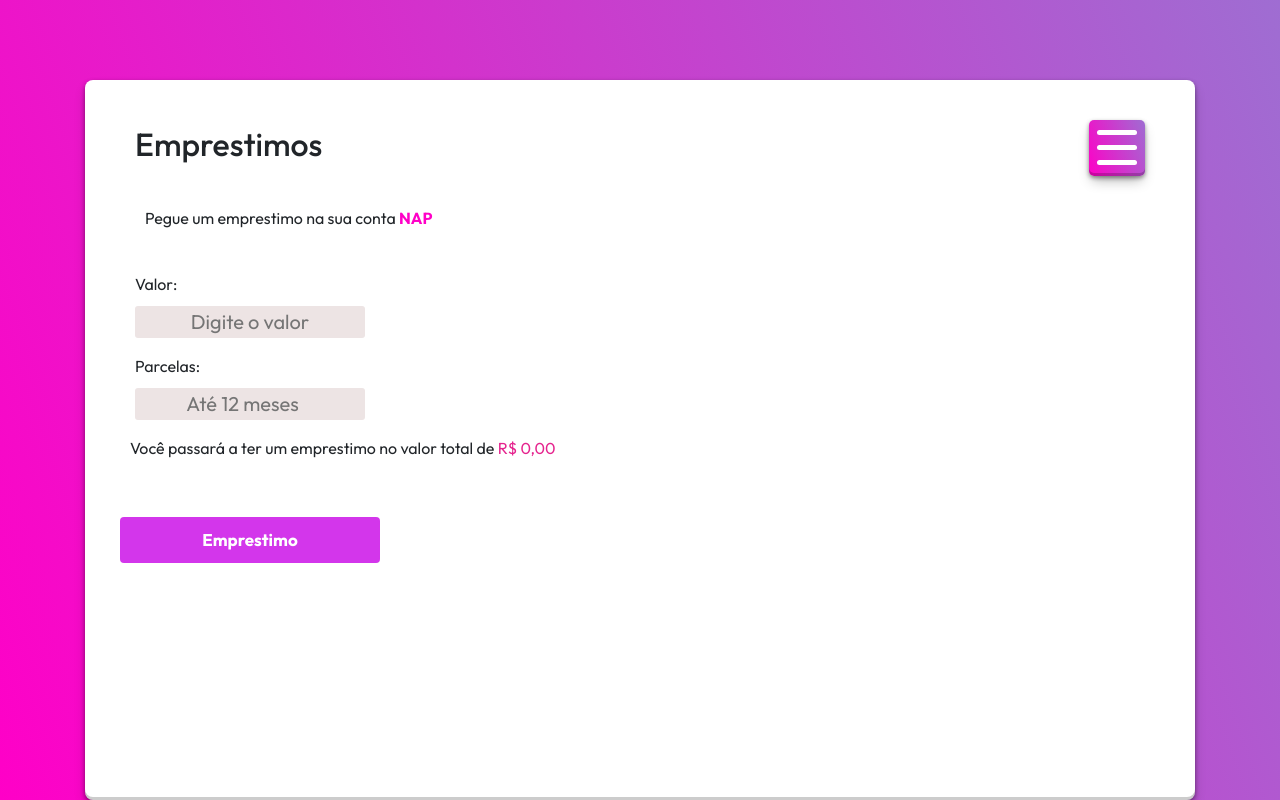
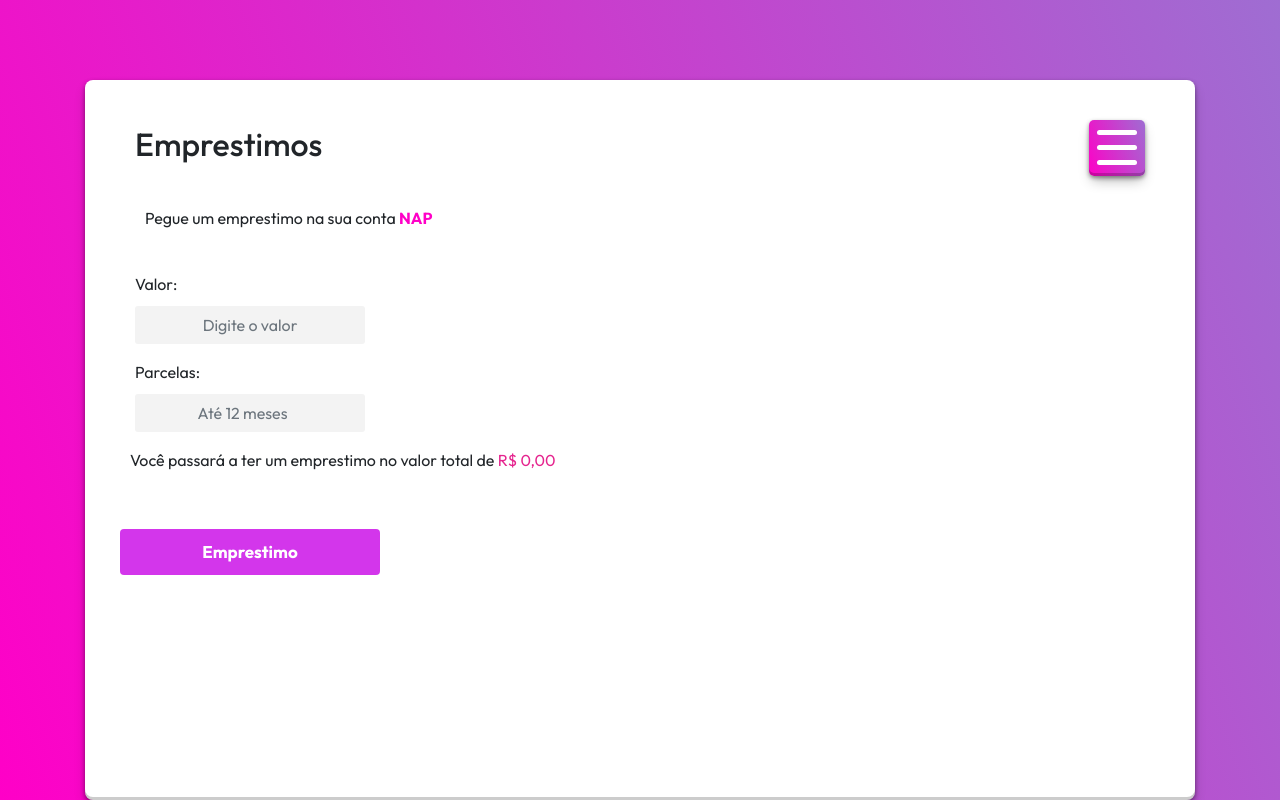
Before and after one commit to luis10barbo/nap-bank, a PHP site: page /perfil/emprestimo.php in a window 1280 px wide. Run offline with PHP 8.4, Linux system fonts and the light colour scheme.

Commit message:
Padronizado inputs

```diff
--- a/perfil/deposito.php
+++ b/perfil/deposito.php
@@ -15,6 +15,7 @@ if (empty(adquirir_usuario())) {
   <link rel="stylesheet" href="../static/css/depTrans.css" />
   <link rel="stylesheet" href="../static/css/lib/bootstrap.css" />
   <link rel="stylesheet" href="../static/css/menu.css">
+  <link rel="stylesheet" href="../static/css/geral.css">
 
 
   <title>Depósito</title>
--- a/perfil/emprestimo.php
+++ b/perfil/emprestimo.php
@@ -9,6 +9,7 @@
   <link rel="stylesheet" href="../static/css/emprestimo.css" />
   <link rel="stylesheet" href="../static/css/lib/bootstrap.css">
   <link rel="stylesheet" href="../static/css/menu.css">
+  <link rel="stylesheet" href="../static/css/geral.css">
 
   <link rel="preconnect" href="https://fonts.googleapis.com" />
   <link rel="preconnect" href="https://fonts.gstatic.com" crossorigin />
@@ -48,12 +49,12 @@
         <div id="input_box" class="row">
           <div class="input-field col-sm-3  form-group">
             <label for="value" class="label-input">Valor:</label>
-            <input type="text" id="value" onkeyup="mascara(this)" placeholder="Digite o valor" />
+            <input type="text" id="value" class="form-control" onkeyup="mascara(this)" placeholder="Digite o valor" />
           </div>
 
           <div class="input-field col-sm-3 form-group">
             <label for="fee" class="label-input">Parcelas:</label>
-            <input type="number" id="fee" min="1" max="12" placeholder="Até 12 meses" />
+            <input type="number" id="fee" min="1" max="12" class=" form-control" placeholder="Até 12 meses" />
           </div>
 
           <p>Você passará a ter um emprestimo no valor total de<span class="vermelho" id="total"> R$ 0,00 </span></p>
--- a/perfil/pix.php
+++ b/perfil/pix.php
@@ -8,6 +8,7 @@
   <link rel="stylesheet" href="../static/css/menu.css">
   <link rel="stylesheet" href="../static/css/pix2.css">
   <link rel="stylesheet" href="../static/css/lib/bootstrap.css">
+  <link rel="stylesheet" href="../static/css/geral.css">
 
 </head>
 
--- a/perfil/transferencia.php
+++ b/perfil/transferencia.php
@@ -8,6 +8,7 @@
   <link rel="stylesheet" href="../static/css/menu.css">
   <link rel="stylesheet" href="../static/css/transferencia/tran.css" />
   <link rel="stylesheet" href="../static/css/lib/bootstrap.css" />
+  <link rel="stylesheet" href="../static/css/geral.css">
   <title>Transferencia</title>
 </head>
 
--- a/static/css/emprestimo.css
+++ b/static/css/emprestimo.css
@@ -104,7 +104,7 @@ p{
     background-color: #ede4e4;
     border: none;
     border-radius: 3px;
-    font-size: 20px;
+    font-size: 16px;
     text-align: center;
 }
 .label-input {
--- a/static/css/geral.css
+++ b/static/css/geral.css
@@ -1 +1,6 @@
 a:hover {color: #0067d6 !important;}
+input {
+    background-color: #F3F3F3 !important;
+    color: black !important;
+    border: none !important;
+}
```
